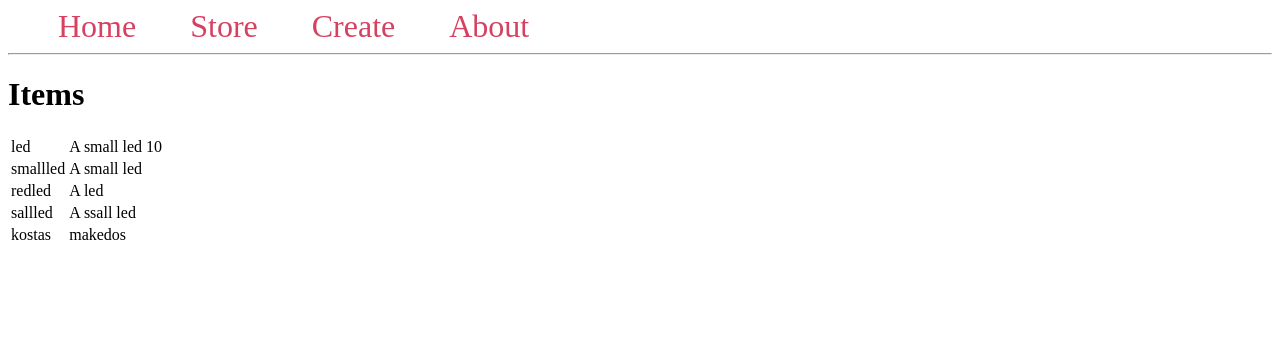
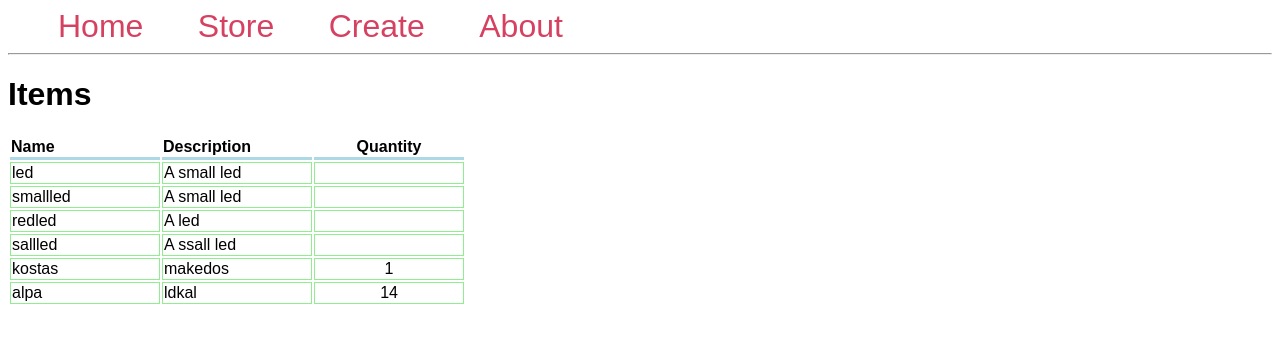
Before and after one commit to littledevel/electronics, a Flask app: page /items in a window 1280 px wide. Shown: the top 343 px of the page. Run offline with Flask 3, Linux system fonts and the light colour scheme.

Commit message:
Correcting HTML and CSS

```diff
--- a/store.json
+++ b/store.json
@@ -1 +1 @@
-{"led": {"name": "led", "qty": 10, "description": "A small led"}, "smallled": {"name": "smallled", "count": "10", "description": "A small led"}, "redled": {"name": "redled", "count": "30", "description": "A  led"}, "sallled": {"name": "sallled", "count": "10", "description": "A ssall led"}, "kostas": {"name": "kostas", "quantity": "1", "description": "makedos"}}
+{"led": {"name": "led", "qty": 10, "description": "A small led"}, "smallled": {"name": "smallled", "count": "10", "description": "A small led"}, "redled": {"name": "redled", "count": "30", "description": "A  led"}, "sallled": {"name": "sallled", "count": "10", "description": "A ssall led"}, "kostas": {"name": "kostas", "quantity": "1", "description": "makedos"}, "alpa": {"name": "alpa", "quantity": "14", "description": "ldkal"}}
--- a/templates/base.html
+++ b/templates/base.html
@@ -4,22 +4,38 @@
     <meta charset="UTF-8">
     <title>{% block title %} {% endblock %} Electronics Inventory</title>
     <style>
-        .message {
-            padding: 10px;
-            margin: 5px;
-            background-color: #f3f3f3
-        }
-
-        .item_list{
-            margin-left: 10px;
-            margin-top: 1em;
-            margin-bottom: 1em;
+        html {
+            font-family: Ubuntu, Arial, FreeSans, serif;
         }
         nav a {
             color: #d64161;
             font-size: 2em;
             margin-left: 50px;
             text-decoration: none;
+        }
+        .item_list table {
+            font-size: 1em;
+            text-align: left;
+        }
+
+        .item_list tr:hover{
+            background-color: lightgray;
+        }
+        .item_list th {
+            width: 20%;
+            margin-top: 1em;
+            margin-bottom: 1em;
+            text-align: left;
+            border-bottom: 3px solid lightblue;
+        }
+        .item_list td{
+            width: 20%;
+            margin-top: 1em;
+            margin-bottom: 1em;
+            border: 1px solid lightgreen;
+        }
+        .item_list td.quantity,th.quantity {
+            text-align: center;
         }
 
 
--- a/templates/items.html
+++ b/templates/items.html
@@ -1,15 +1,22 @@
 {%  extends 'base.html' %}
 
 {%  block content %}
+    <div class="item_list">
     <h1>{%  block title %} Items {% endblock %}</h1>
         <table>
+        <tr>
+            <th>Name</th>
+            <th>Description</th>
+            <th class="quantity">Quantity</th>
+        </tr>
         {% for _,v in store_items.items() %}
             <tr>
                 <td>{{ v['name'] }}</td>
                 <td>{{ v['description'] }}</td>
-            <td>{{ v['qty'] }}</td>
+                <td class="quantity">{{ v['quantity'] }}</td>
             </tr>
         {% endfor %}
         </table>
+    </div>
 
 {%  endblock %}
```
Lines whose indentation alone changed are shown as unchanged.
